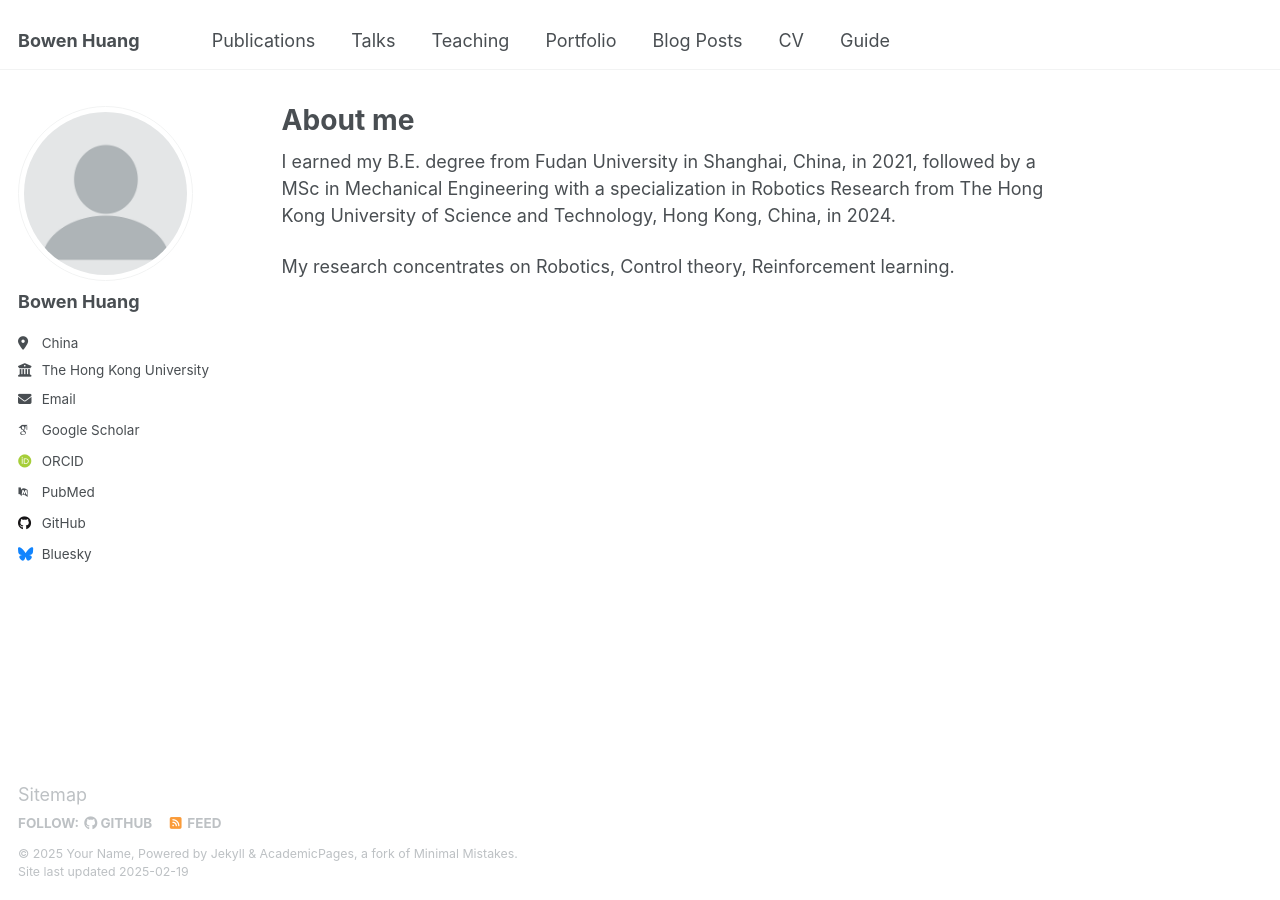
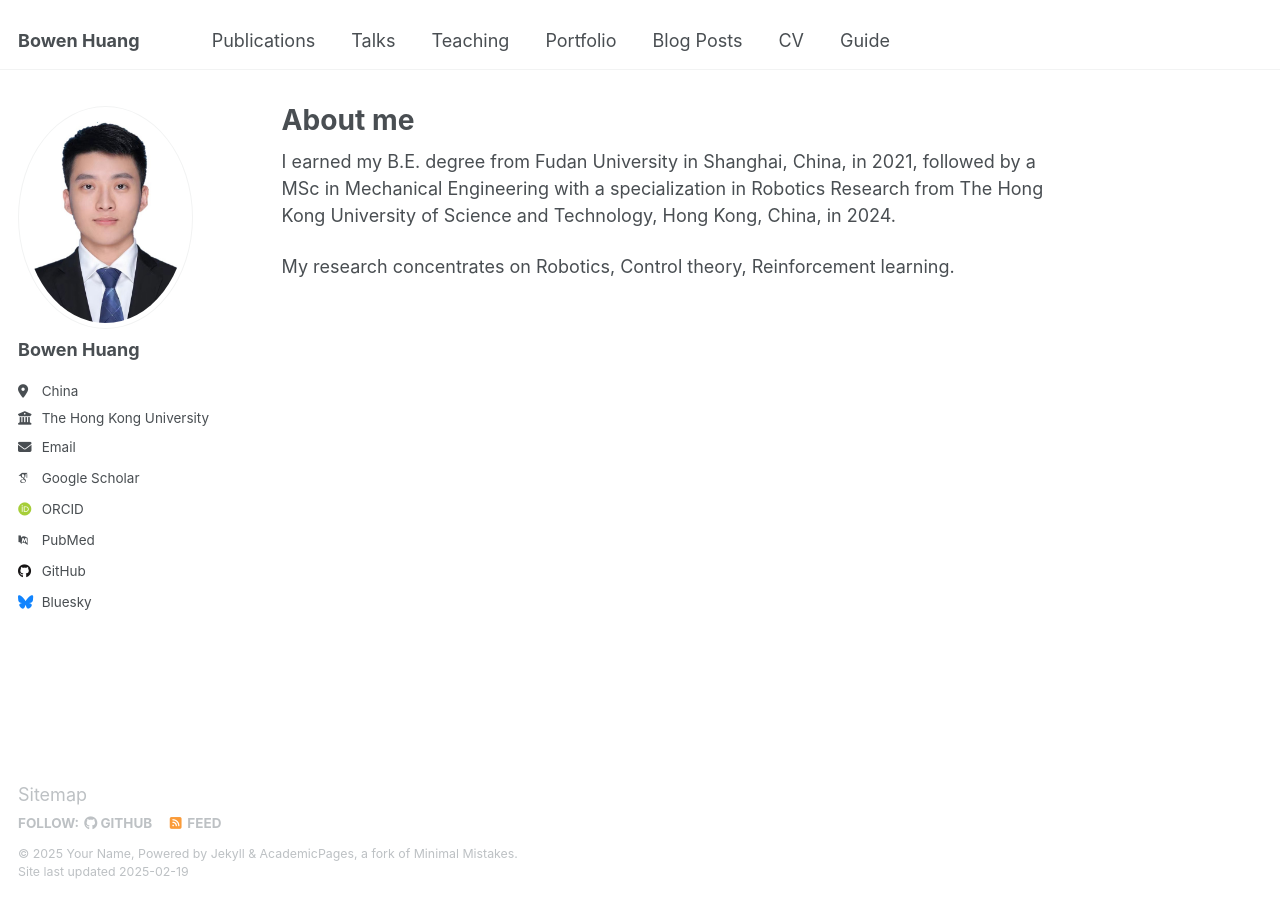
Before and after one commit to WangSuhan/WangSuhan.github.io, a Jekyll site: the page built from _pages/about.md, in a window 1280 px wide. Built offline with Jekyll 4.4.1, drawn with Linux system fonts in a browser that asks for light colours; some web fonts are replaced.

Commit message:
Update _config.yml

```diff
--- a/_config.yml
+++ b/_config.yml
@@ -22,7 +22,7 @@ repository               : "wangsuhan/wangsuhan.github.io/"
 #               Additional customization can be done by editing /_includes/author-profile.html
 author:
   # Biographic information
-  avatar           : "profile.png"
+  avatar           : "photo.jpeg"
   name             : "Bowen Huang"
   pronouns         : # example: "she/her"
   bio              : ""
```
